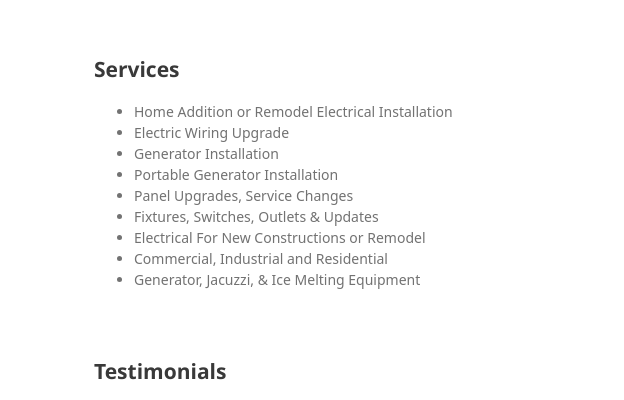
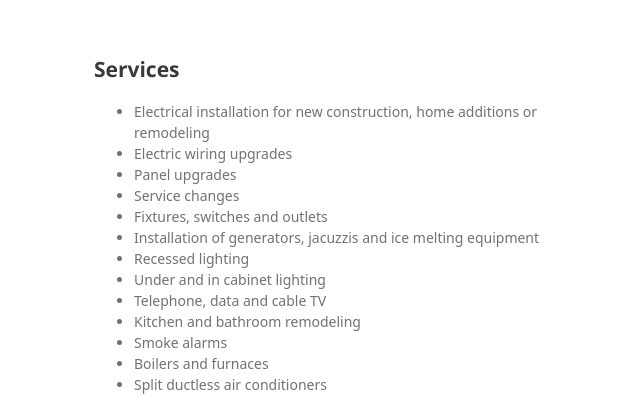
Before and after one commit to afraser/fraser-electric, a plain HTML site: page index.html in a window 1280 px wide. Shown: the top 400 px of the page, 476-1100 px from the left. Drawn offline with Linux system fonts and the light colour scheme; a web font is replaced by a local one.

Commit message:
update services list

```diff
--- a/index.html
+++ b/index.html
@@ -32,15 +32,19 @@
       <section class='services'>
         <h2>Services</h2>
         <ul>
-          <li>Home Addition or Remodel Electrical Installation</li>
-          <li>Electric Wiring Upgrade</li>
-          <li>Generator Installation</li>
-          <li>Portable Generator Installation</li>
-          <li>Panel Upgrades, Service Changes</li>
-          <li>Fixtures, Switches, Outlets &amp; Updates</li>
-          <li>Electrical For New Constructions or Remodel</li>
-          <li>Commercial, Industrial and Residential</li>
-          <li>Generator, Jacuzzi, &amp; Ice Melting Equipment</li>
+          <li>Electrical installation for new construction, home additions or remodeling</li>
+          <li>Electric wiring upgrades</li>
+          <li>Panel upgrades</li>
+          <li>Service changes</li>
+          <li>Fixtures, switches and outlets</li>
+          <li>Installation of generators, jacuzzis and ice melting equipment</li>
+          <li>Recessed lighting</li>
+          <li>Under and in cabinet lighting</li>
+          <li>Telephone, data and cable TV</li>
+          <li>Kitchen and bathroom remodeling</li>
+          <li>Smoke alarms</li>
+          <li>Boilers and furnaces</li>
+          <li>Split ductless air conditioners</li>
         </ul>
       </section>
 
```
